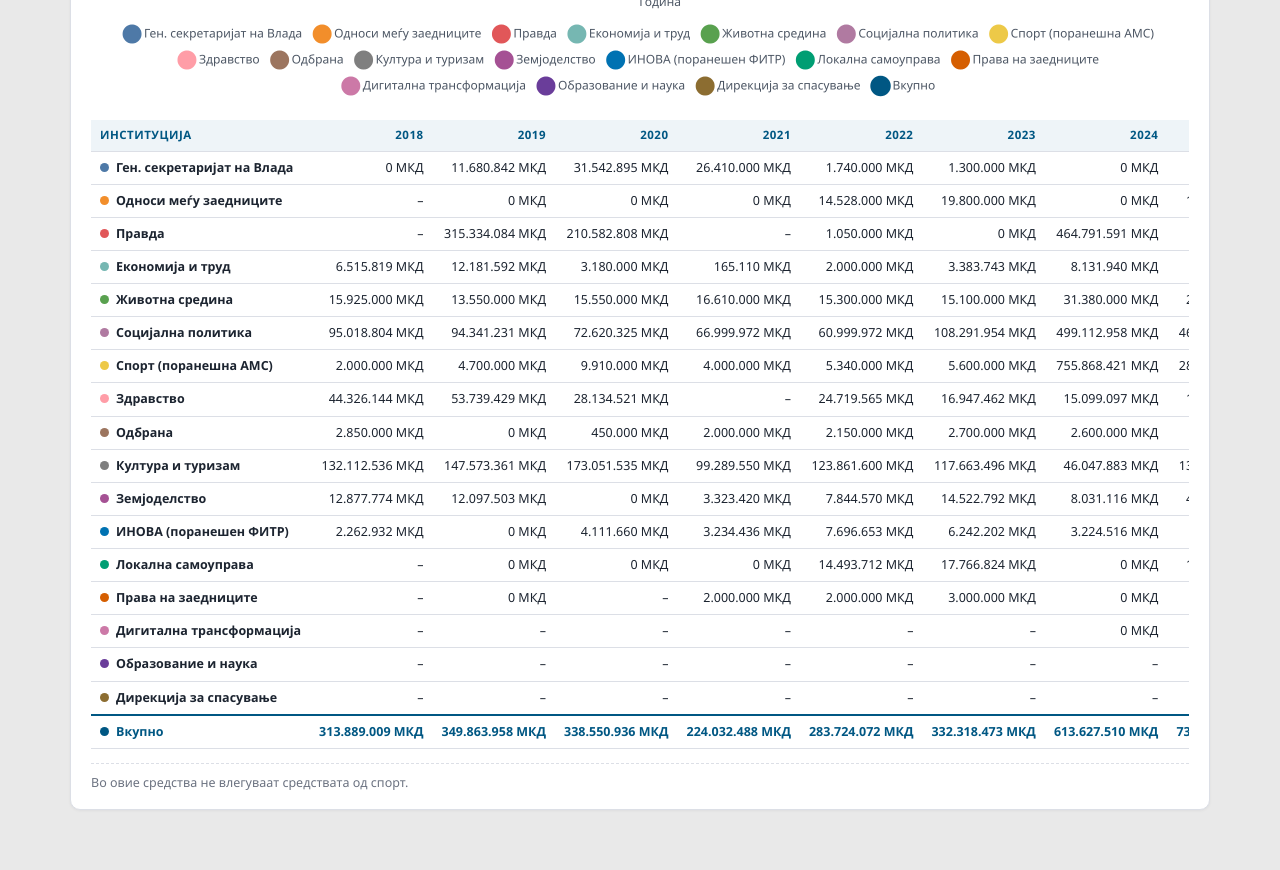
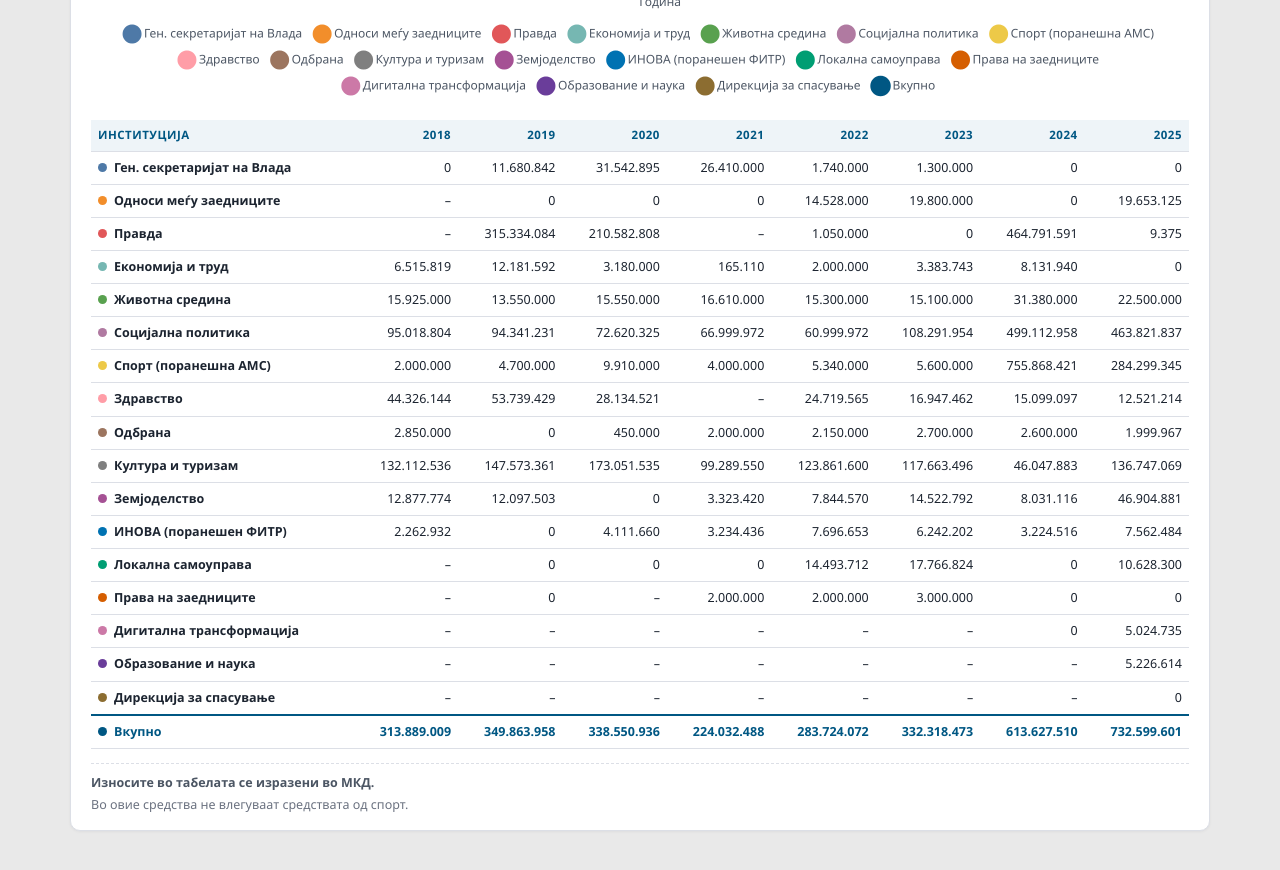
Before and after one commit to twibi/dfg-dashboard, a plain HTML site: page dist/dfg-dashboard-standalone.html in a window 1280 px wide. Shown: the part 960-1830 px from the top of the page. Drawn offline with Linux system fonts and the light colour scheme.

Commit message:
Show bare numbers in the table and state the unit in a note above the footnote

```diff
--- a/assets/css/style.css
+++ b/assets/css/style.css
@@ -380,6 +380,14 @@ body.dfg-standalone .dfg-root .dash-page {
   color: var(--dfg-ink-faint);
 }
 
+/* first line of the footnote block: the unit the table is expressed in */
+.dfg-root .dash-unit {
+  display: block;
+  font-weight: 600;
+  color: var(--dfg-ink-soft);
+  margin-bottom: 3px;
+}
+
 /* ---------- data table — the chart's numbers in rows ---------- */
 .dfg-root .dash-table {
   margin-top: 18px;
@@ -395,7 +403,7 @@ body.dfg-standalone .dfg-root .dash-page {
 
 .dfg-root .dash-tbl th,
 .dfg-root .dash-tbl td {
-  padding: 7px 9px;
+  padding: 7px;
   border-bottom: 1px solid var(--dfg-line);
   text-align: right;
   font-variant-numeric: tabular-nums;
@@ -595,6 +603,13 @@ body.dfg-standalone .dfg-root .dash-page {
   color: var(--dfg-ink-faint) !important;
 }
 
+.dfg-root .dash-unit {
+  display: block !important;
+  font-weight: 600 !important;
+  color: var(--dfg-ink-soft) !important;
+  margin-bottom: 3px !important;
+}
+
 /* data table */
 .dfg-root .dash-table {
   margin-top: 18px !important;
@@ -610,7 +625,7 @@ body.dfg-standalone .dfg-root .dash-page {
 
 .dfg-root .dash-tbl th,
 .dfg-root .dash-tbl td {
-  padding: 7px 9px !important;
+  padding: 7px !important;
   border-bottom: 1px solid var(--dfg-line) !important;
   text-align: right !important;
   font-weight: 400 !important;
--- a/dist/dfg-dashboard-standalone.html
+++ b/dist/dfg-dashboard-standalone.html
@@ -389,6 +389,14 @@ body.dfg-standalone .dfg-root .dash-page {
   color: var(--dfg-ink-faint);
 }
 
+/* first line of the footnote block: the unit the table is expressed in */
+.dfg-root .dash-unit {
+  display: block;
+  font-weight: 600;
+  color: var(--dfg-ink-soft);
+  margin-bottom: 3px;
+}
+
 /* ---------- data table — the chart's numbers in rows ---------- */
 .dfg-root .dash-table {
   margin-top: 18px;
@@ -404,7 +412,7 @@ body.dfg-standalone .dfg-root .dash-page {
 
 .dfg-root .dash-tbl th,
 .dfg-root .dash-tbl td {
-  padding: 7px 9px;
+  padding: 7px;
   border-bottom: 1px solid var(--dfg-line);
   text-align: right;
   font-variant-numeric: tabular-nums;
@@ -604,6 +612,13 @@ body.dfg-standalone .dfg-root .dash-page {
   color: var(--dfg-ink-faint) !important;
 }
 
+.dfg-root .dash-unit {
+  display: block !important;
+  font-weight: 600 !important;
+  color: var(--dfg-ink-soft) !important;
+  margin-bottom: 3px !important;
+}
+
 /* data table */
 .dfg-root .dash-table {
   margin-top: 18px !important;
@@ -619,7 +634,7 @@ body.dfg-standalone .dfg-root .dash-page {
 
 .dfg-root .dash-tbl th,
 .dfg-root .dash-tbl td {
-  padding: 7px 9px !important;
+  padding: 7px !important;
   border-bottom: 1px solid var(--dfg-line) !important;
   text-align: right !important;
   font-weight: 400 !important;
@@ -2601,9 +2616,13 @@ window.DFG = {
   var tableHost = mk("div", "dash-table");
   card.appendChild(tableHost);
 
-  /* footnote: the totals shown here exclude sport */
-  card.appendChild(mk("p", "dash-foot",
+  /* unit note + footnote: the totals shown here exclude sport */
+  var unitLine = mk("span", "dash-unit");
+  var foot = mk("p", "dash-foot");
+  foot.appendChild(unitLine);
+  foot.appendChild(document.createTextNode(
     "Во овие средства не влегуваат средствата од спорт."));
+  card.appendChild(foot);
 
   sec.appendChild(card);
 
@@ -2931,6 +2950,19 @@ window.DFG = {
     emptyMsg.style.display = msg ? "flex" : "none";
   }
 
+  /* the single place that names the table's unit (plus the FX rate) */
+  function unitNote() {
+    if (state.unit === "pct") {
+      return "Износите во табелата се изразени во % од вкупниот износ.";
+    }
+    if (state.unit === "eur") {
+      return "Износите во табелата се изразени во €. " +
+             "Износите се конвертирани во € по курс од " +
+             String(RATE).replace(".", ",") + " денари за 1 евро.";
+    }
+    return "Износите во табелата се изразени во МКД.";
+  }
+
   /* ------------------------------------------------------------- table */
   /* The chart's numbers as a table, built from the same collectSeries()
      result, so filtering updates both at once and identically. */
@@ -2944,10 +2976,16 @@ window.DFG = {
     var msg = emptyMessage(rows);
     if (msg) {
       tableHost.appendChild(mk("p", "dash-note", msg));
+      unitLine.textContent = "";
       return;
     }
 
-    var fmt = formatter(state.unit);
+    /* bare numbers only — the unit is stated once, in the note under the
+       table, so every year fits without a horizontal scrollbar */
+    var fmt = state.unit === "pct"
+      ? formatter("pct")
+      : function (v) { return fmtMoney(v, state.unit); };
+    unitLine.textContent = unitNote();
     var tbl = document.createElement("table");
     tbl.className = "dash-tbl";
 
```
Also changed, not shown: assets/js/dashboard.js (+26 -3 lines), dist/dfg-dashboard-wordpress.html (+43 -5 lines), 1 other file.
